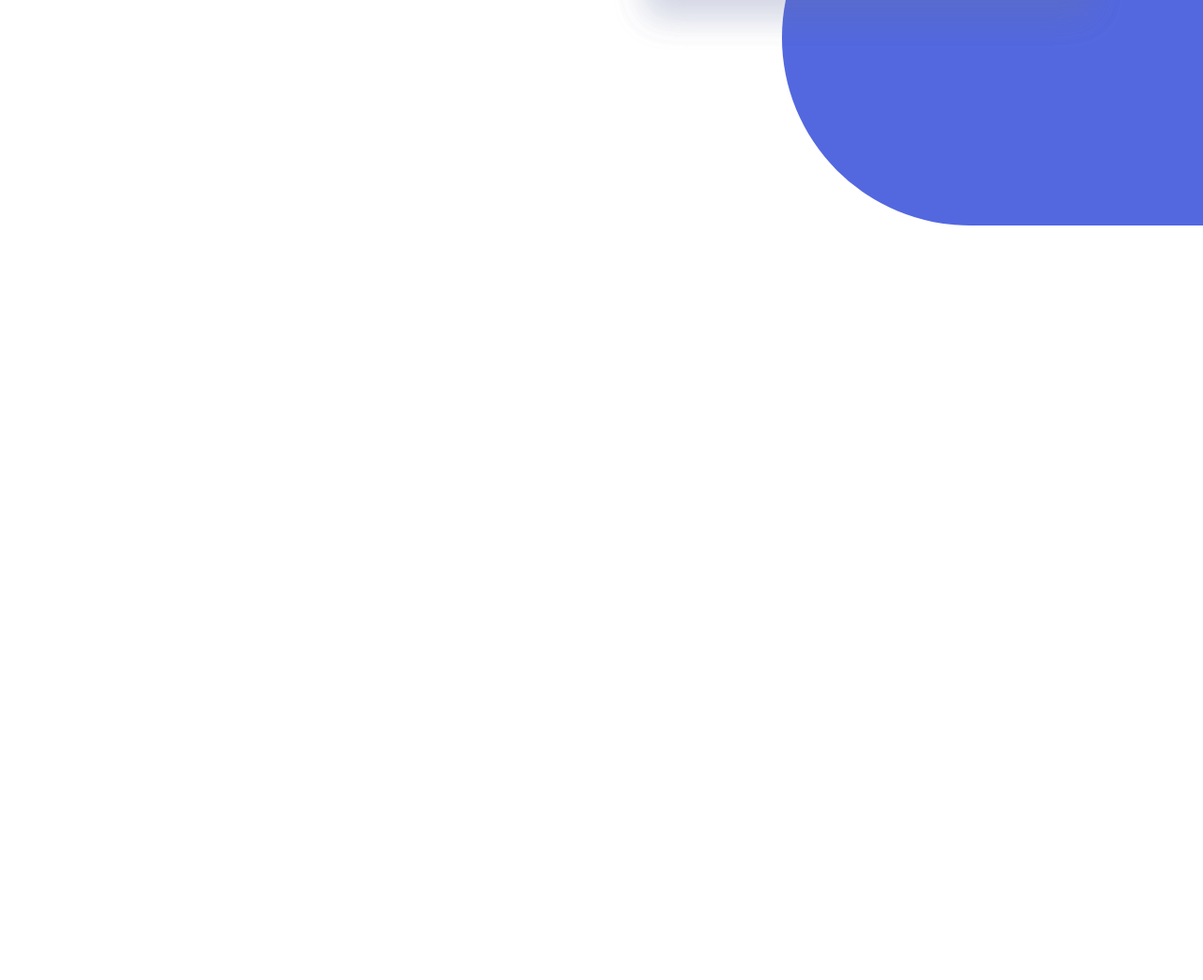
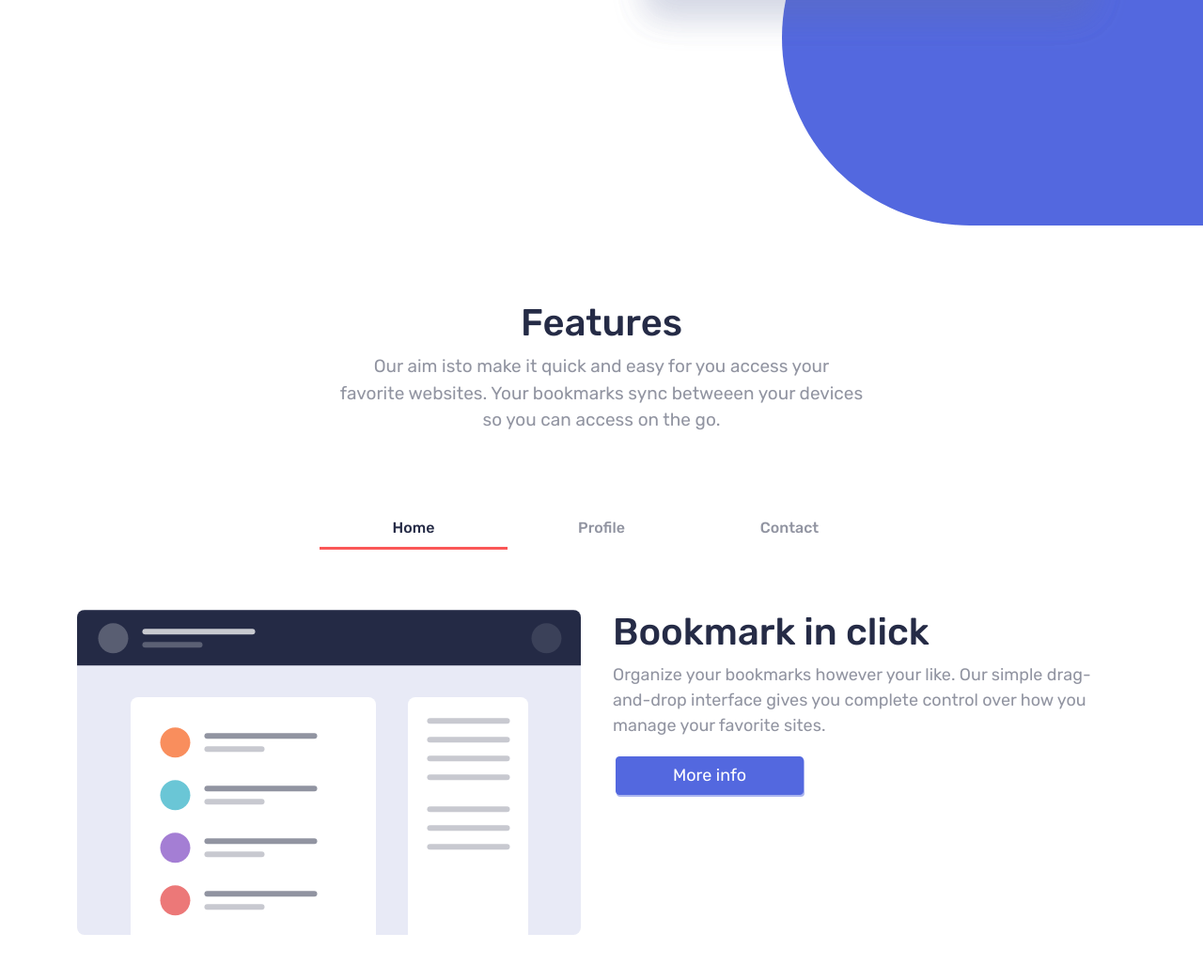
Before and after one commit to Mnerixbs/Fontend-Bookmark, a plain HTML site: page index.html in a window 1280 px wide. Shown: the part 560-1603 px from the top of the page at 94% size. Before the commit the page ends 800 px from the top, so only its background shows below. Drawn offline with nearby package versions, Linux system fonts and the light colour scheme.

Commit message:
seccion features y seccion de acordeon agregadas

```diff
--- a/css/styles.css
+++ b/css/styles.css
@@ -25,6 +25,7 @@
 }
 .navbar-light .navbar-nav .nav-link {
     color: black;
+
 }
 .navbar-light .navbar-nav .nav-link:hover {
     color: #fa5757;
@@ -74,7 +75,6 @@ main::after{
     background-color: #5368df;
     border-color: #5368df;
     box-shadow: 1px 2px #5368df7e;
-
 }
 .bt-firefox{
     background-color: #9194a138;
@@ -86,11 +86,50 @@ main::after{
     background-color: transparent;
     color: #5368df;
     border-color: #5368df;
+    box-shadow: 1px 2px transparent;
 }
 .bt-firefox:hover{
     background-color: transparent;
     border-color: black;
     color: black;
+    box-shadow: 1px 2px transparent;
+}
+.features .container{
+    padding-top: 5rem;
+    padding-bottom: 4rem;
+}
+.features h1{
+    text-align: center;
+}
+.features p{
+    text-align: center;
+    font-size: 19px;
+}
+.click{
+    padding-bottom: 3rem;
+}
+.click ul{
+    padding-bottom: 3rem;
+
+}
+.nav-pills .nav-link.active, .nav-pills .show>.nav-link {
+    font-family: 'Rubik', sans-serif;
+    font-weight: 500;
+    color: 	#252b46;
+    background-color: #ffffff00;
+    border-bottom: 3px solid #fa5757;
+}
+.nav-pills .nav-link {
+    font-family: 'Rubik', sans-serif;
+    font-weight: 500;
+    background: 0 0;
+    border: 0;
+    border-radius: 0rem;
+    width: 200px;
+    color: #9194a1;
+}
+.nav-pills .nav-link:hover {
+    color: #fa5757;
 }
 @media (max-width: 768px) {
     main::after{
@@ -114,5 +153,26 @@ main::after{
         padding-bottom: 2rem;
         text-align: center;
     }
+    .click h1{
+        padding-top: 2rem;
+        text-align: center;
+    }
+    .click p{
+        text-align: center;
+    }
+
 
 }
+
+@media (max-width: 992px){
+    main .row{
+        margin-top: 25%;
+    }
+    .click h1{
+        padding-top: 2rem;
+        text-align: center;
+    }
+    .click p{
+        text-align: center;
+    }
+}
--- a/index.html
+++ b/index.html
@@ -58,6 +58,72 @@
 
     </main>
 
+    <section class="features">
+      <div class="container">
+        <h1 class="VBlue Rubik5">Features</h1>
+        <p class="Gray Rubik4">Our aim isto make it quick and easy for you access your <br> favorite websites. Your bookmarks sync betweeen your devices <br> so you can access on the go.</p>
+      </div>
+    </section>
+
+    <section class="click">
+      <ul class="nav nav-pills mb-3 d-flex justify-content-center" id="pills-tab" role="tablist">
+        <li class="nav-item" role="presentation">
+          <button class="nav-link active " id="pills-home-tab" data-bs-toggle="pill" data-bs-target="#pills-home" type="button" role="tab" aria-controls="pills-home" aria-selected="true">Home</button>
+
+        </li>
+        <li class="nav-item" role="presentation">
+          <button class="nav-link" id="pills-profile-tab" data-bs-toggle="pill" data-bs-target="#pills-profile" type="button" role="tab" aria-controls="pills-profile" aria-selected="false">Profile</button>
+        </li>
+        <li class="nav-item" role="presentation">
+          <button class="nav-link" id="pills-contact-tab" data-bs-toggle="pill" data-bs-target="#pills-contact" type="button" role="tab" aria-controls="pills-contact" aria-selected="false">Contact</button>
+        </li>
+      </ul>
+      <div class="tab-content" id="pills-tabContent">
+        <div class="tab-pane fade show active container" id="pills-home" role="tabpanel" aria-labelledby="pills-home-tab">
+          <div class="row">
+            <div class="col-lg-6 d-flex justify-content-lg-start justify-content-md-center">
+              <img class="img-fluid" src="images/illustration-features-tab-1.svg" alt="">
+            </div>
+            <div class="col-lg-6 ">
+              <h1 class="VBlue Rubik5">Bookmark in click</h1>
+              <p class="Gray Rubik4">Organize your bookmarks however your like. Our simple drag-and-drop interface gives you complete control over how you manage your favorite sites.</p>
+              <div class="d-flex justify-content-center justify-content-lg-start">
+                <button type="button" class="btn btn-primary bt-chrome Rubik4">More info</button>
+              </div>
+            </div>
+          </div>
+        </div>
+        <div class="tab-pane fade container" id="pills-profile" role="tabpanel" aria-labelledby="pills-profile-tab">
+          <div class="row">
+            <div class="col-lg-6 d-flex justify-content-lg-start justify-content-md-center">
+              <img class="img-fluid" src="images/illustration-features-tab-2.svg" alt="">
+            </div>
+            <div class="col-lg-6 ">
+              <h1 class="VBlue Rubik5">Bookmark in click</h1>
+              <p class="Gray Rubik4">Organize your bookmarks however your like. Our simple drag-and-drop interface gives you complete control over how you manage your favorite sites.</p>
+              <div class="d-flex justify-content-center justify-content-lg-start">
+                <button type="button" class="btn btn-primary bt-chrome Rubik4">More info</button>
+              </div>
+            </div>
+          </div>
+        </div>
+        <div class="tab-pane fade container" id="pills-contact" role="tabpanel" aria-labelledby="pills-contact-tab">
+          <div class="row">
+            <div class="col-lg-6 d-flex justify-content-lg-start justify-content-md-center">
+              <img class="img-fluid" src="images/illustration-features-tab-3.svg" alt="">
+            </div>
+            <div class="col-lg-6 ">
+              <h1 class="VBlue Rubik5">Bookmark in click</h1>
+              <p class="Gray Rubik4">Organize your bookmarks however your like. Our simple drag-and-drop interface gives you complete control over how you manage your favorite sites.</p>
+              <div class="d-flex justify-content-center justify-content-lg-start">
+                <button type="button" class="btn btn-primary bt-chrome Rubik4">More info</button>
+              </div>
+            </div>
+          </div>
+        </div>
+      </div>
+    </section>
+
 
     <script src="https://cdn.jsdelivr.net/npm/bootstrap@5.0.0-beta3/dist/js/bootstrap.bundle.min.js" integrity="sha384-JEW9xMcG8R+pH31jmWH6WWP0WintQrMb4s7ZOdauHnUtxwoG2vI5DkLtS3qm9Ekf" crossorigin="anonymous"></script>
 
```
